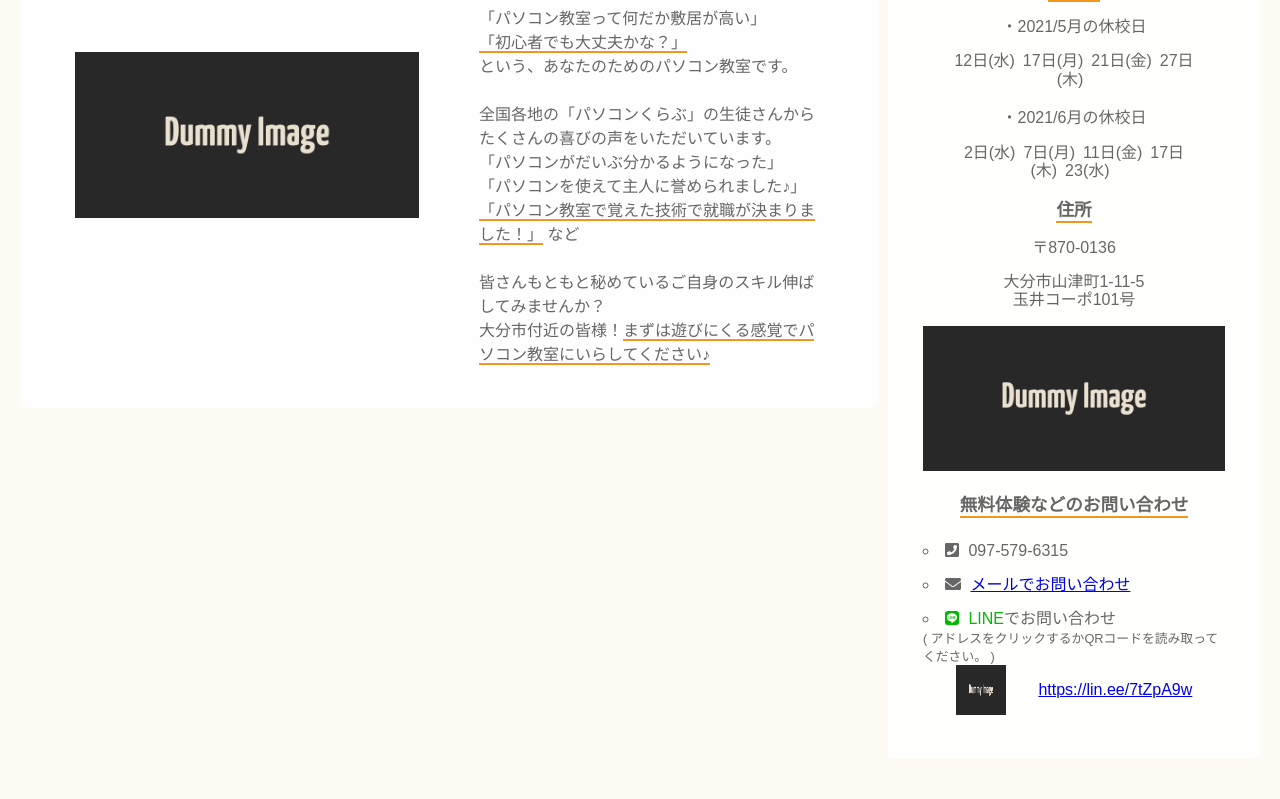
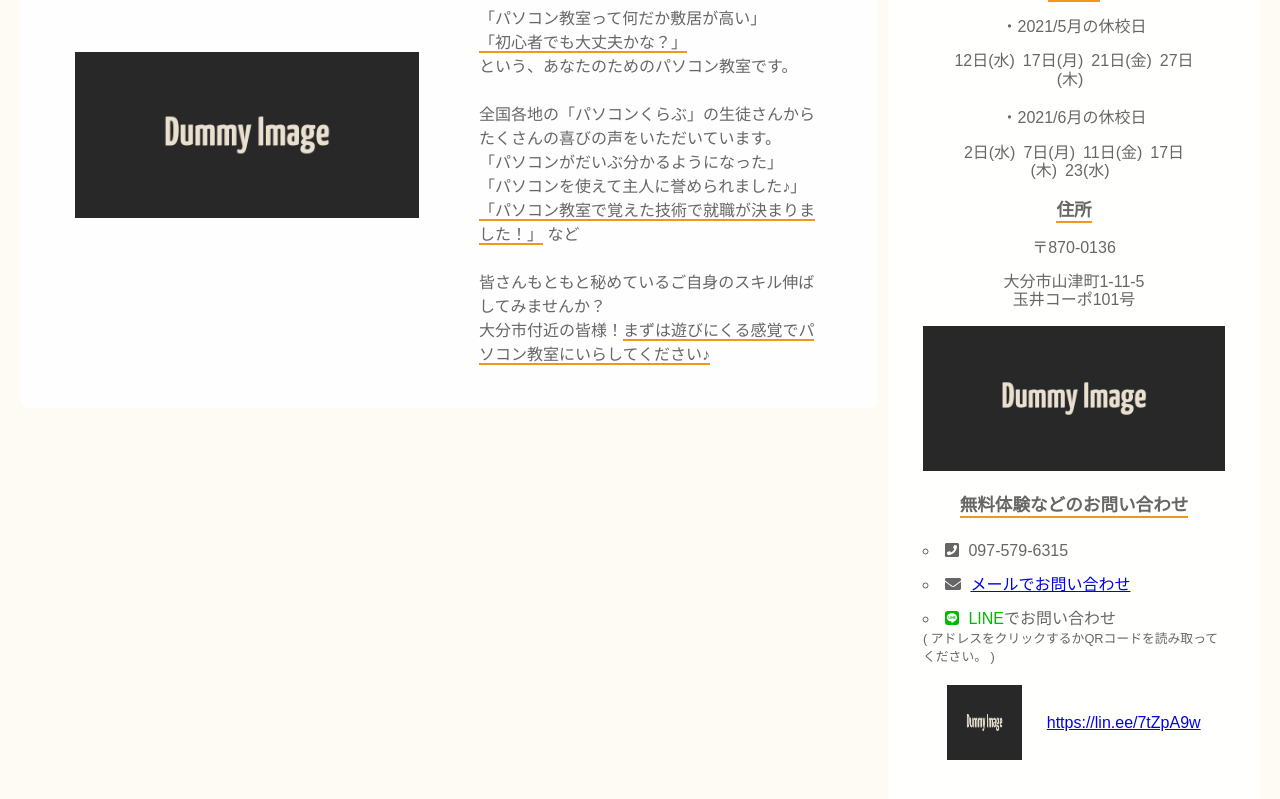
Before and after one commit to KounoTaihei/suzuran-next, a Next.js app: page / in a window 1280 px wide. Shown: the part 353-1152 px from the top of the page. Built offline with nearby package versions, Linux system fonts and the light colour scheme.

Commit message:
スタイルを少し修正

```diff
--- a/components/subcontent.tsx
+++ b/components/subcontent.tsx
@@ -87,7 +87,7 @@ const Subcontent = () => {
                             <span className={styles.line_color}><FontAwesomeIcon icon={faLine} className={styles.icon} /> LINE</span>でお問い合わせ<br></br>
                             <span style={{fontSize: '0.8em'}}>( アドレスをクリックするかQRコードを読み取ってください。 )</span>
                             <div className={styles.line_contact}>
-                                <Image src={QRImage} width={50} height={50} />
+                                <Image src={QRImage} width={75} height={75} />
                                 <a href="https://lin.ee/7tZpA9w" target="_blank" rel="noreferrer">https://lin.ee/7tZpA9w</a>
                             </div>
                         </li>
--- a/styles/Subcontent.module.scss
+++ b/styles/Subcontent.module.scss
@@ -71,6 +71,7 @@
                         padding: 8px 0;
 
                         .line_contact {
+                            margin-top: 20px;
                             display: flex;
                             flex-wrap: wrap;
                             justify-content: space-evenly;
```
